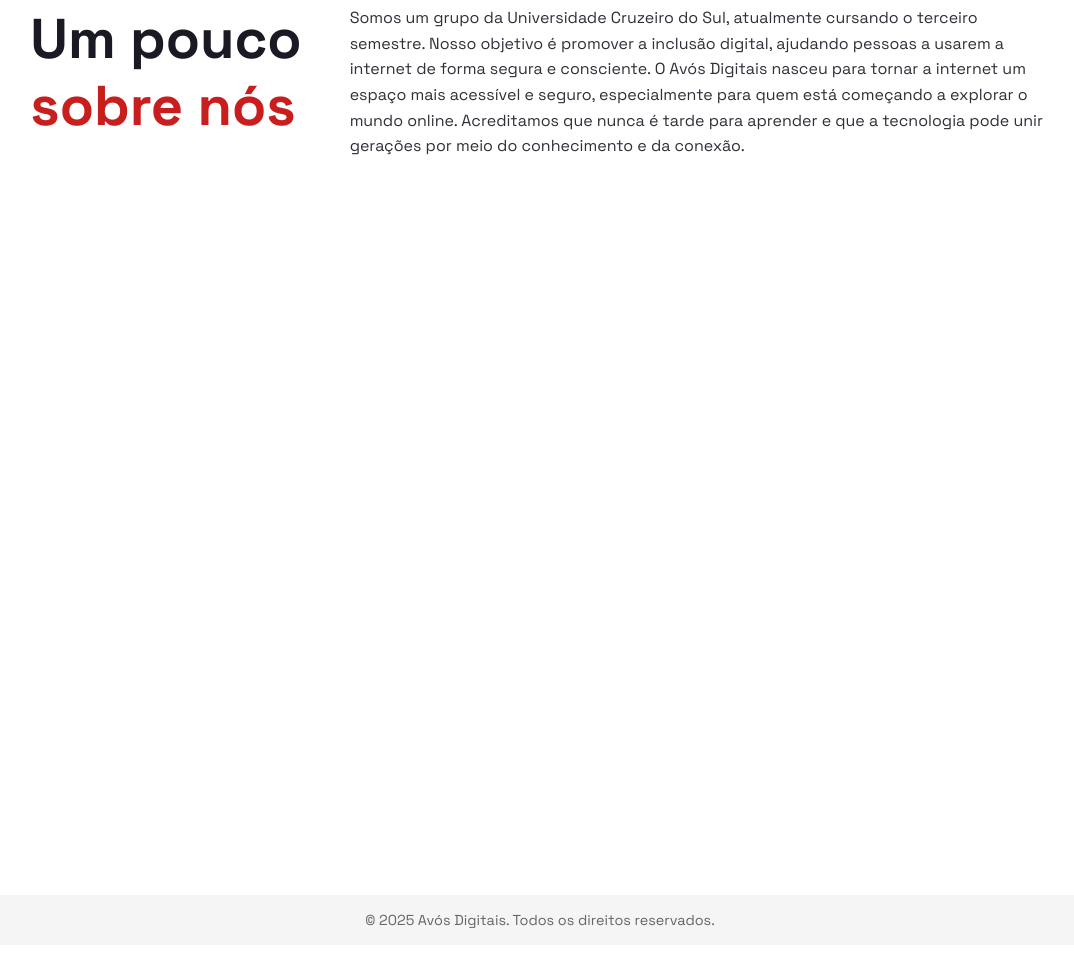
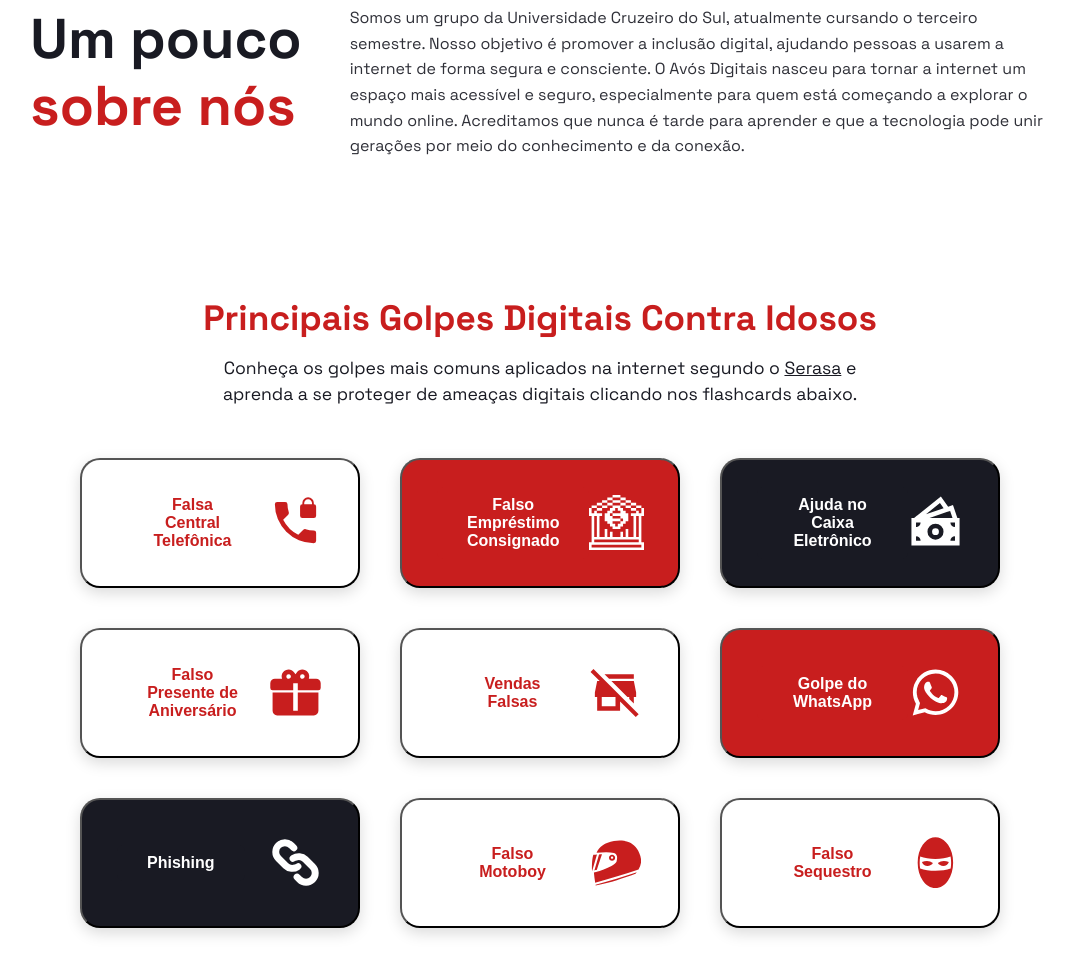
Before and after one commit to Gabrieodev/Avos-digitais, a plain HTML site: page index.html in a window 1280 px wide. Shown: the part 938-1912 px from the top of the page, without its empty margins (100-1174 px from the left). Before the commit the page ends 1883 px from the top, so only its background shows below. Drawn offline with Linux system fonts and the light colour scheme.

Commit message:
add card section

```diff
--- a/css/style.css
+++ b/css/style.css
@@ -5,6 +5,7 @@
     margin: 0;
     padding: 0;
     box-sizing: border-box;
+    color: inherit;
 }
 
 body {
@@ -237,6 +238,98 @@
   }
 }
 
+/* CARDS CONTAINER */
+.cards-section {
+  width: 100%;
+  display: flex;
+  flex-direction: column;
+  align-items: center;
+  padding: 100px 0;
+  margin-top: -60px;
+}
+
+.section-header {
+  text-align: center;
+  margin-bottom: 50px;
+  max-width: 700px;
+}
+
+.section-header h2 {
+  font-size: 2.2rem;
+  color: var(--primary-color);
+  margin-bottom: 15px;
+}
+
+.section-header p {
+  font-size: 1.1rem;
+  color: var(--primary-text-color);
+  line-height: 1.5;
+}
+
+.cards {
+  display: grid;
+  grid-template-columns: repeat(3, 280px);
+  gap: 40px;
+  justify-content: center;
+  align-items: center;
+}
+
+.card {
+  display: flex;
+  justify-content: space-between;
+  align-items: center;
+  border-radius: 20px;
+  padding: 30px 35px;
+  box-shadow: 0 5px 15px rgba(0, 0, 0, 0.15);
+  transition: transform 0.3s ease, box-shadow 0.3s ease;
+  height: 130px;
+}
+
+.card:hover {
+  transform: translateY(-8px);
+  box-shadow: 0 10px 20px rgba(0, 0, 0, 0.2);
+}
+
+.card.white {
+  background-color: var(--white-color);
+}
+
+.card.red {
+  background-color: var(--primary-color);
+  color: var(--white-color);
+}
+
+.card.black {
+  background-color: var(--primary-text-color);
+  color: var(--white-color);
+}
+
+.label {
+  font-size: 16px;
+  font-weight: 600;
+  padding: 9px 30px;
+  border-radius: 6px;
+}
+
+.label.red {
+  background-color: var(--white-color);
+  color: var(--primary-color);
+}
+
+.label.white {
+  background-color: var(--primary-text-color);
+  color: var(--white-color);
+}
+
+.second.label.red {
+    background-color: var(--primary-color);
+    color: var(--white-color);
+}
+
+.card img {
+  width: 55px;
+  height: 55px;
+}
 
 /* ===== FOOTER ===== */
 footer {
--- a/index.html
+++ b/index.html
@@ -44,7 +44,7 @@
             Aprenda a usar a internet de forma simples e segura.Descubra dicas práticas para evitar golpes, proteger seus dados e aproveitar o melhor do mundo digital.
             Explore nossos flashcards interativos e teste seus conhecimentos de forma divertida!
           </p>
-          <a href="#" class="hero-button">Ir para os Flashcards</a>
+          <a href="#" class="hero-button">Acessar Flashcard</a>
         </div>
 
         <div class="hero-image">
@@ -93,6 +93,60 @@
         </div>
       </section>
 
+      <section class="cards-section">
+        <div class="section-header">
+          <h2>Principais Golpes Digitais Contra Idosos</h2>
+          <p>Conheça os golpes mais comuns aplicados na internet segundo o <a href="https://www.serasa.com.br/premium/blog/golpes-contra-idosos/" target="_blank">Serasa</a> e aprenda a se proteger de ameaças digitais clicando nos flashcards abaixo.</p>
+        </div>
+
+        <div class="cards">
+          <button class="card white">
+            <span class="label red">Falsa Central Telefônica</span>
+            <img src="assets/icons/phone.svg" alt="" />
+          </button>
+
+          <button class="card red">
+            <span class="second label red">Falso Empréstimo Consignado</span>
+            <img src="assets/icons/loan.svg" alt="" />
+          </button>
+
+          <button class="card black">
+            <span class="label white">Ajuda no Caixa Eletrônico</span>
+            <img src="assets/icons/money.svg" alt="" />
+          </button>
+
+          <button class="card white">
+            <span class="label red">Falso Presente de Aniversário</span>
+            <img src="assets/icons/gift.svg" alt="" />
+          </button>
+
+          <button class="card white">
+            <span class="label red">Vendas Falsas</span>
+            <img src="assets/icons/store.svg" alt="" />
+          </button>
+
+          <button class="card red">
+            <span class="second label red">Golpe do WhatsApp</span>
+            <img src="assets/icons/whatsapp.svg" alt="" />
+          </button>
+
+          <button class="card black">
+            <span class="label white">Phishing</span>
+            <img src="assets/icons/link.svg" alt="" />
+          </button>
+
+          <button class="card white">
+            <span class="label red">Falso Motoboy</span>
+            <img src="assets/icons/motorcycle.svg" alt="" />
+          </button>
+
+          <button class="card white">
+            <span class="label red">Falso Sequestro</span>
+            <img src="assets/icons/thug.svg" alt="" />
+          </button>
+        </div>
+      </section>
+
     <main>
 
     </main>
```
Also changed, not shown: assets/icons/gift.svg (added), assets/icons/link.svg (added), assets/icons/loan.svg (added), assets/icons/money.svg (added), assets/icons/motorcycle.svg (added), assets/icons/phone.svg (added), assets/icons/store.svg (added), assets/icons/thug.svg (added), assets/icons/whatsapp.svg (added).
